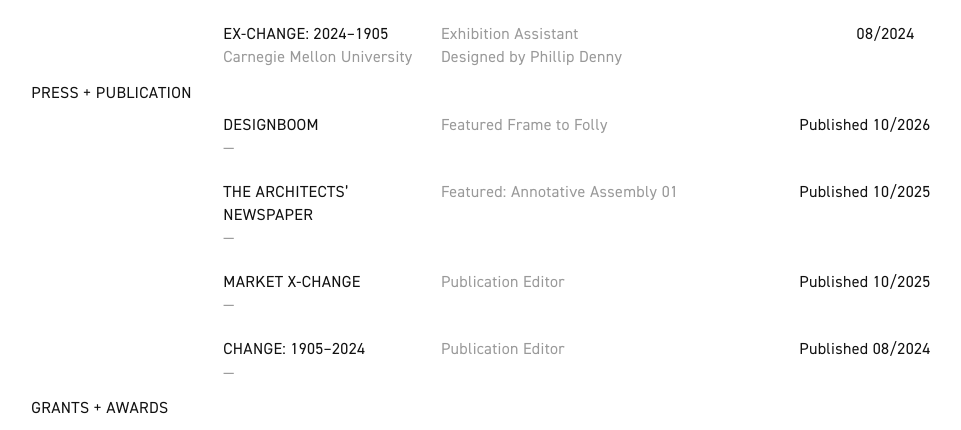
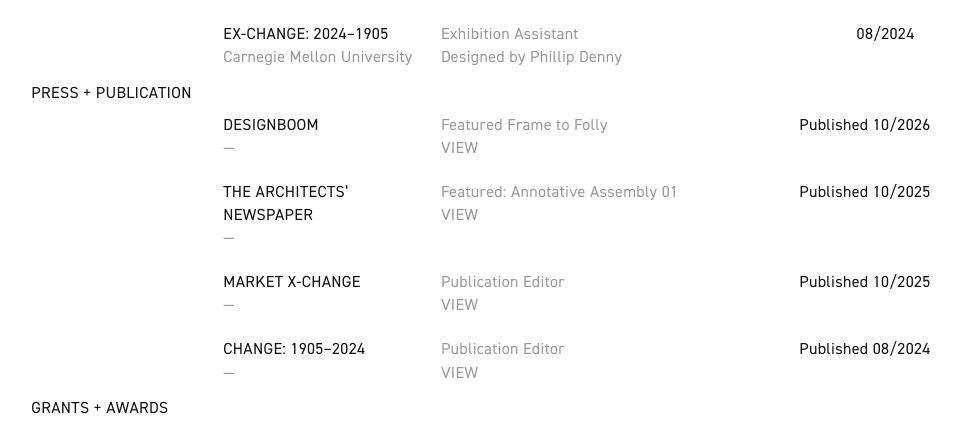
Before and after one commit to jasonasiedu/jasonasiedudotcom, a plain HTML site: page resume.html in a window 1280 px wide. Shown: the part 1728-2158 px from the top of the page, without its empty margins (249-1210 px from the left). Drawn offline with Linux system fonts and the light colour scheme.

Commit message:
LINKS ADDED

```diff
--- a/resume.html
+++ b/resume.html
@@ -188,7 +188,7 @@
             <div class="entry-title">DESIGNBOOM</div>
             <div class="entry-sub">&mdash;</div>
           </div>
-          <div class="entry-desc">Featured Frame to Folly<br> </div>
+          <div class="entry-desc">Featured Frame to Folly<br><a class="read-link" href="https://www.designboom.com/architecture/frame-to-folly-carnival-gateway-neighborhood-teahouse-pittsburgh-architectural-crafts-collective-partlab/" target="_blank" rel="noopener">VIEW</a></div>
           <div class="entry-date">Published 10/2026</div>
         </div>
         <div class="resume-entry">
@@ -196,7 +196,7 @@
             <div class="entry-title">THE ARCHITECTS&rsquo; NEWSPAPER</div>
             <div class="entry-sub">&mdash;</div>
           </div>
-          <div class="entry-desc">Featured: Annotative Assembly 01</div>
+          <div class="entry-desc">Featured: Annotative Assembly 01<br><a class="read-link" href="https://www.archpaper.com/2025/09/buildfest-students-faculty-work-convivially/" target="_blank" rel="noopener">VIEW</a></div>
           <div class="entry-date">Published 10/2025</div>
         </div>
         <div class="resume-entry">
@@ -204,7 +204,7 @@
             <div class="entry-title">MARKET X-CHANGE</div>
             <div class="entry-sub">&mdash;</div>
           </div>
-          <div class="entry-desc">Publication Editor</div>
+          <div class="entry-desc">Publication Editor<br><a class="read-link" href="https://issuu.com/cmusoa/docs/x-change_2025" target="_blank" rel="noopener">VIEW</a></div>
           <div class="entry-date">Published 10/2025</div>
         </div>
         <div class="resume-entry">
@@ -212,7 +212,7 @@
             <div class="entry-title">CHANGE: 1905&ndash;2024</div>
             <div class="entry-sub">&mdash;</div>
           </div>
-          <div class="entry-desc">Publication Editor</div>
+          <div class="entry-desc">Publication Editor<br><a class="read-link" href="https://issuu.com/cmusoa/docs/ex-change_2024?fr=sZTJhMjcyODAzODg" target="_blank" rel="noopener">VIEW</a></div>
           <div class="entry-date">Published 08/2024</div>
         </div>
       </div>
--- a/style.css
+++ b/style.css
@@ -263,6 +263,7 @@ p { margin: 0; }
   .resume-heading { transform: none; }
   .entry-date { text-align: left; }
 
+
    /* resume: lift the desktop width caps */
   .resume-heading, .entry-left, .entry-desc, .entry-date { flex: none; max-width: none; }
   .skills-list { max-width: none; }
```
